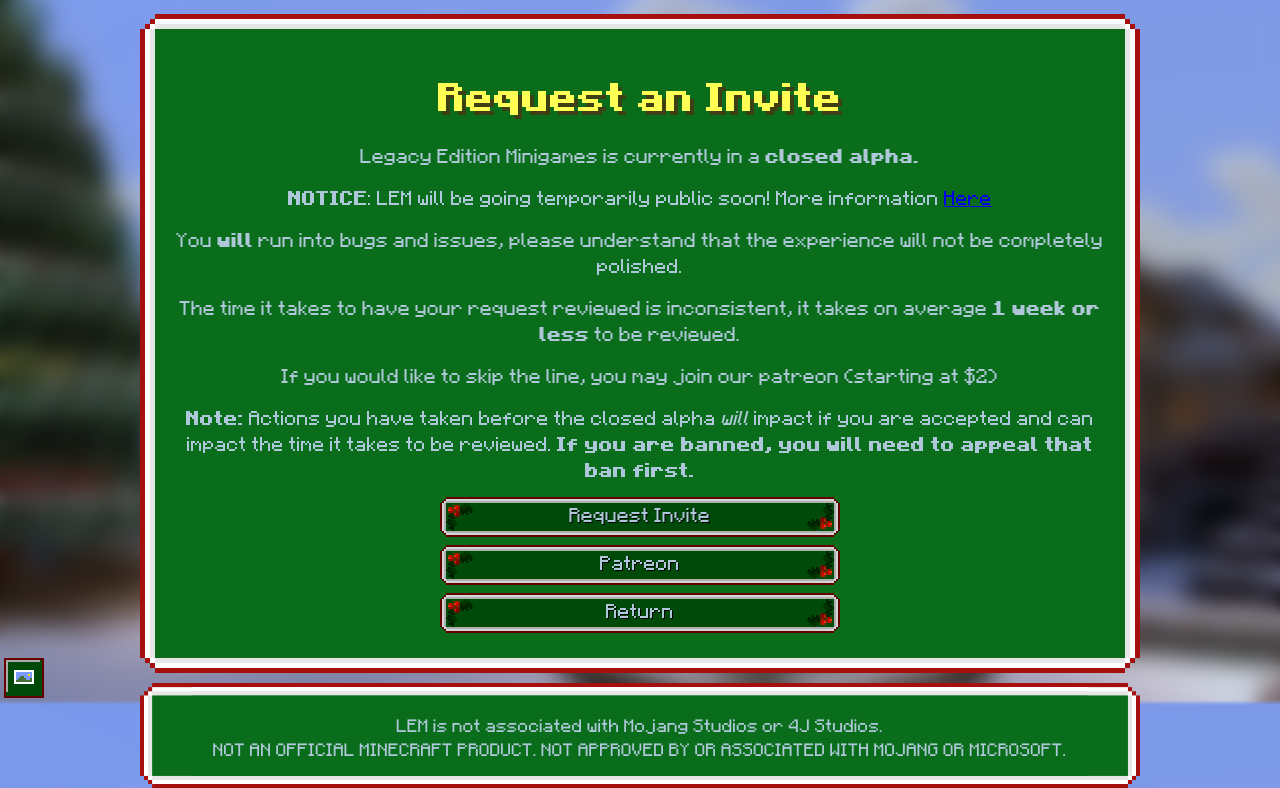
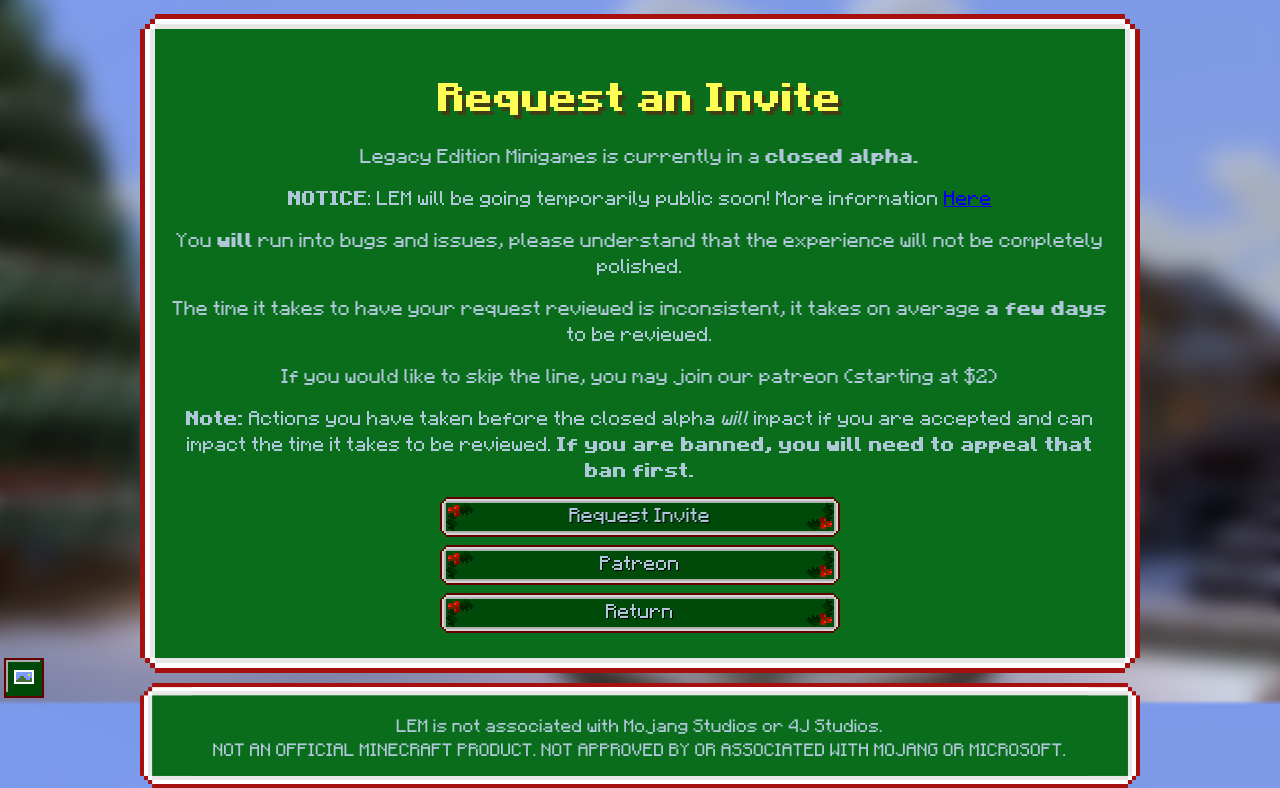
Before and after one commit to Legacy-Edition-Minigames/Website, a Jekyll site: the page built from joinrequest.html, in a window 1280 px wide. Shown: the part 198-986 px from the top of the page. Built offline with Jekyll 4.4.1, drawn with Linux system fonts in a browser that asks for light colours; some web fonts are replaced.

Commit message:
Update joinrequest.html

```diff
--- a/joinrequest.html
+++ b/joinrequest.html
@@ -8,7 +8,7 @@
 		<p>Legacy Edition Minigames is currently in a <b>closed alpha.</b></p>
 		<p><b>NOTICE</b>: LEM will be going temporarily public soon! More information <a href="{{ site.baseurl }}/blog/late-christmas">Here</a></p>
 		<p>You <b>will</b> run into bugs and issues, please understand that the experience will not be completely polished.</p>
-		<p>The time it takes to have your request reviewed is inconsistent, it takes on average <b>1 week or less</b> to be reviewed.</p>
+		<p>The time it takes to have your request reviewed is inconsistent, it takes on average <b>a few days</b> to be reviewed.</p>
 		<p>If you would like to skip the line, you may join our patreon (starting at $2)</p>
 		<p><b>Note:</b> Actions you have taken before the closed alpha <i>will</i> impact if you are accepted and can impact the time it takes to be reviewed. <b>If you are banned, you will need to appeal that ban first.</b></p>
 		<div class="button-list">
```
